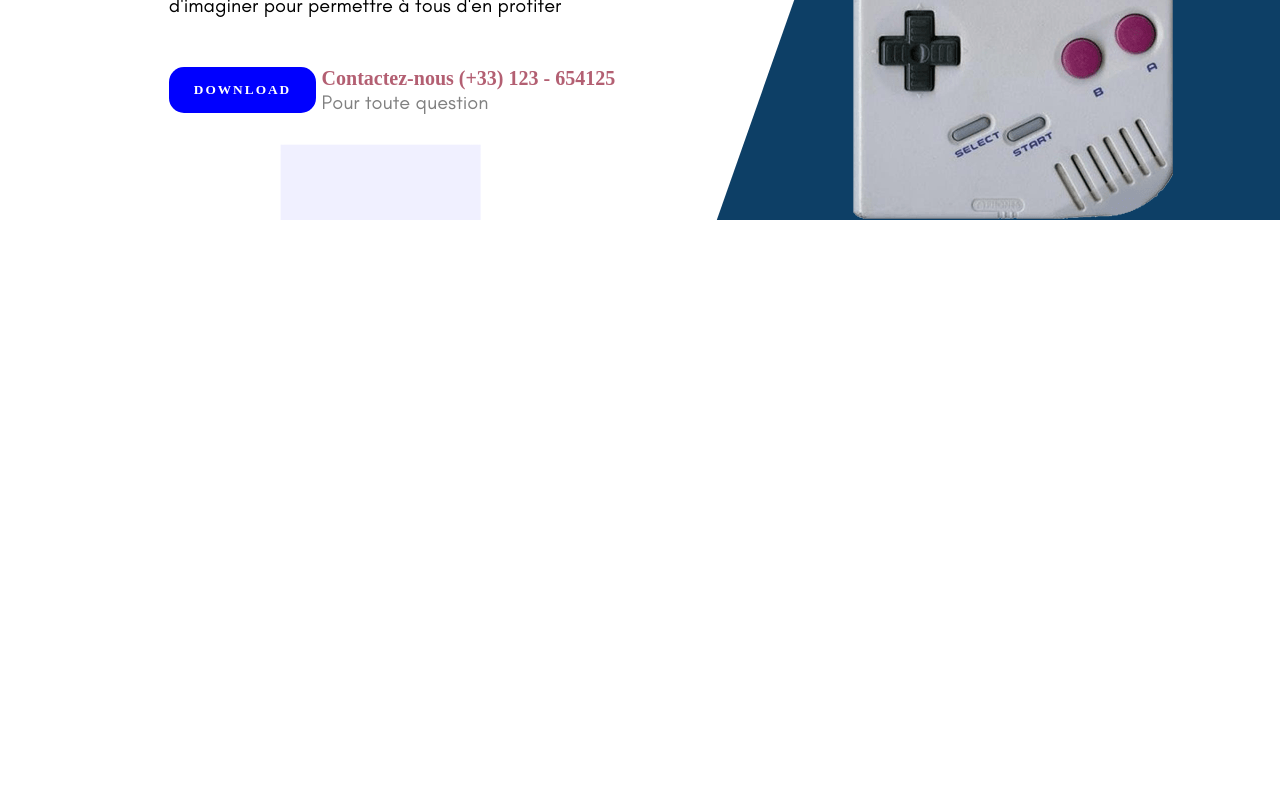
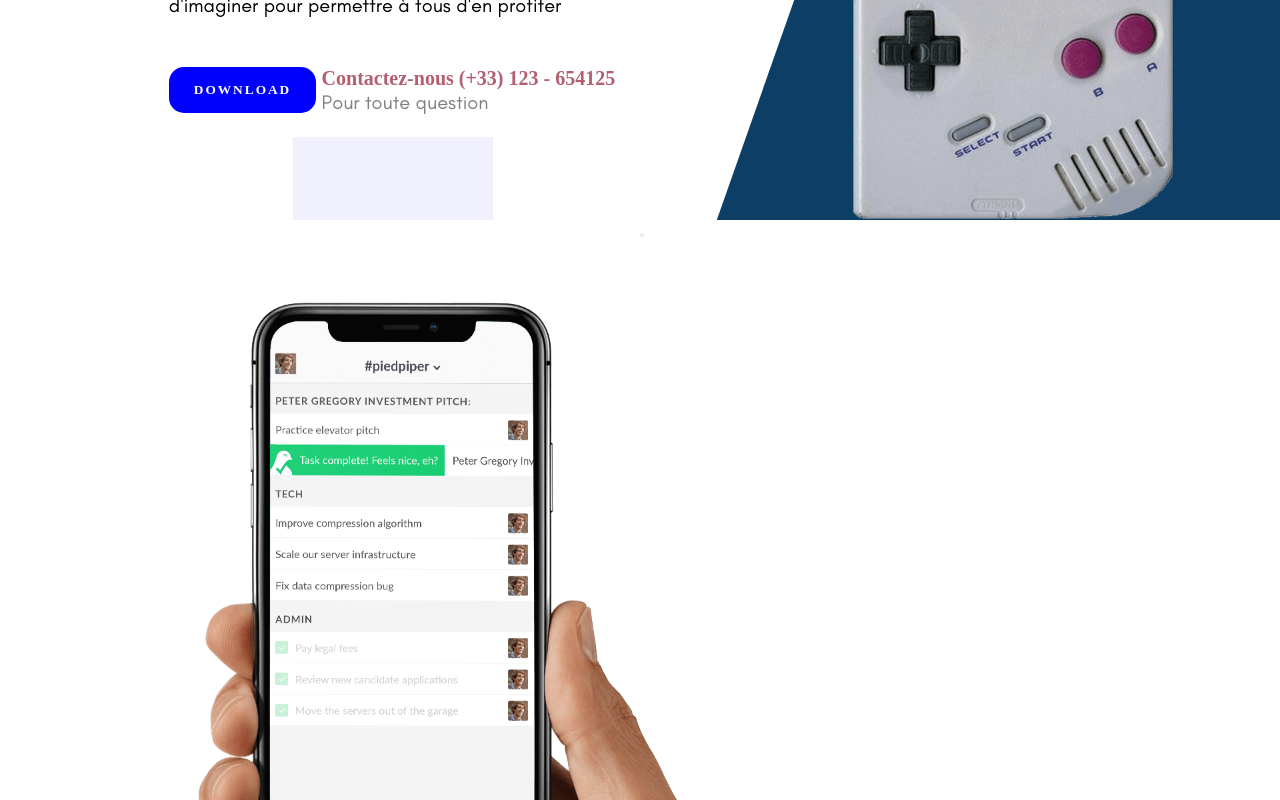
Before and after one commit to xand974/ResponsiveAndDesignApp, a React (Create React App) app in the folder front/: page / in a window 1280 px wide. Shown: the part 580-1380 px from the top of the page. Before the commit the page ends 800 px from the top, so only its background shows below. Built offline with nearby package versions, Linux system fonts and the light colour scheme; a web font is replaced by a local one.

Commit message:
feature container

```diff
--- a/front/src/App.js
+++ b/front/src/App.js
@@ -1,3 +1,4 @@
+import Feature from "components/Feature";
 import Intro from "components/Intro";
 import Navbar from "components/Navbar";
 import styled from "styled-components";
@@ -20,11 +21,16 @@ const Shape = styled.div`
 
 const App = () => {
   return (
-    <Container>
-      <Shape />
-      <Navbar />
-      <Intro />
-    </Container>
+    <>
+      <Container>
+        <Shape />
+        <Navbar />
+        <Intro />
+      </Container>
+      <Container>
+        <Feature />
+      </Container>
+    </>
   );
 };
 
--- a/front/src/components/AnimatedShapes.jsx
+++ b/front/src/components/AnimatedShapes.jsx
@@ -11,6 +11,7 @@ const Square = styled.div`
   left: -60px;
   top: -60px;
   animation: square 25s linear infinite alternate;
+  box-shadow: 0 0 10px white;
 
   @keyframes square {
     0%,
--- /dev/null
+++ b/front/src/components/Feature.jsx
@@ -0,0 +1,41 @@
+import React from "react";
+import styled from "styled-components";
+import phone from "../images/phone.png";
+const Container = styled.div`
+  display: flex;
+  height: 100vh;
+`;
+
+const Left = styled.div`
+  width: 50%;
+`;
+
+const Right = styled.div`
+  width: 50%;
+`;
+
+const Image = styled.img`
+  height: 100%;
+  object-fit: cover;
+`;
+
+const Title = styled.span``;
+const Subtitle = styled.span``;
+const Description = styled.p``;
+const Button = styled.button``;
+
+export default function Feature() {
+  return (
+    <Container>
+      <Left>
+        <Image src={phone} />
+      </Left>
+      <Right>
+        <Title></Title>
+        <Subtitle></Subtitle>
+        <Description></Description>
+        <Button></Button>
+      </Right>
+    </Container>
+  );
+}
```
Also changed, not shown: front/src/images/phone.png (added).
